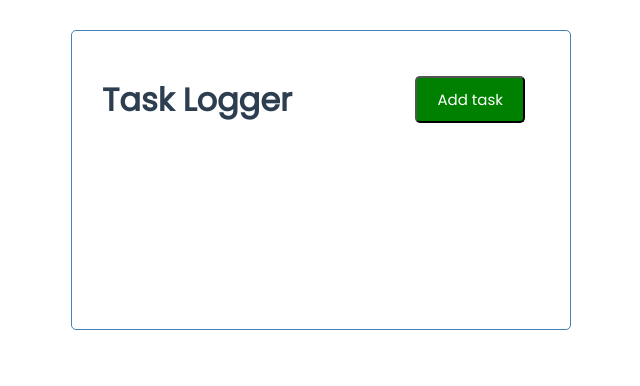
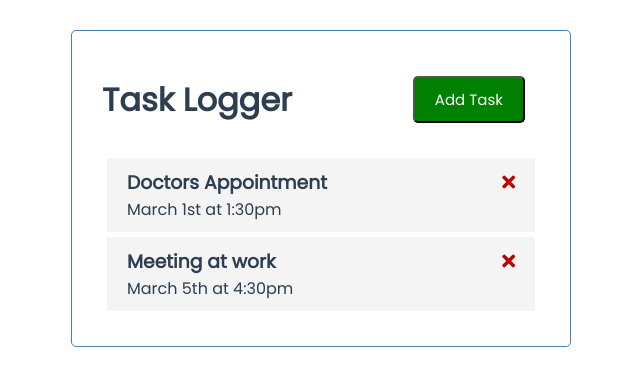
Before and after one commit to xa-xa-xa/task-logger-vue, a Vue app: page / in a window 1280 px wide. Shown: the top 386 px of the page, without its empty margins (319-959 px from the left). Built offline with nearby package versions, Linux system fonts and the light colour scheme.

Commit message:
add main fuctions

```diff
--- a/public/index.html
+++ b/public/index.html
@@ -5,6 +5,7 @@
     <meta http-equiv="X-UA-Compatible" content="IE=edge">
     <meta name="viewport" content="width=device-width,initial-scale=1.0">
     <link rel="icon" href="<%= BASE_URL %>favicon.ico">
+    <link rel="stylesheet" href="https://cdnjs.cloudflare.com/ajax/libs/font-awesome/5.15.2/css/all.min.css" />
     <title><%= htmlWebpackPlugin.options.title %></title>
   </head>
   <body>
--- a/src/App.vue
+++ b/src/App.vue
@@ -1,16 +1,84 @@
 <template>
   <div class="container">
-<Header title="Task Logger" />
+    <Header
+      title="Task Logger"
+      @toggle-add-task="toggleAddTask"
+      @showTask="showAddTasks"
+    />
+    <div v-show="showAddTasks">
+      <AddTask @add-task="addTask" />
+    </div>
+    <Tasks
+      :tasks="tasks"
+      @delete-task="deleteTask"
+      @toggle-reminder="toggleReminder"
+    />
   </div>
 </template>
 
 <script>
+// imports
+import Header from './components/Header';
+import Tasks from './components/Tasks';
+import AddTask from './components/AddTask';
 
-import Header from './components/Header'
 export default {
   name: 'App',
   components: {
-    Header
+    Header,
+    Tasks,
+    AddTask,
+  },
+  data() {
+    return {
+      tasks: [],
+      showAddTasks: false,
+    };
+  },
+  methods: {
+    toggleAddTask() {
+      this.showAddTasks = !this.showAddTasks;
+    },
+    addTask(task) {
+      this.tasks = [...this.tasks, task];
+    },
+    deleteTask(id) {
+      if (
+        confirm(
+          `You are about to delete "${
+            this.tasks.find((t) => t.id === id).text
+          }" task. Are you sure?`
+        )
+      )
+        this.tasks = this.tasks.filter((t) => t.id !== id);
+    },
+    toggleReminder(id) {
+      console.log(
+        'remainder',
+        id,
+        this.tasks.find((t) => t.id === id).reminder
+      );
+      this.tasks = this.tasks.map((task) => {
+        // TODO Toggling just once???
+        return task.id === id ? { ...task, reminder: !task.remainder } : task;
+      });
+    },
+  },
+  created() {
+    this.tasks = [
+      {
+        id: 1,
+        text: 'Doctors Appointment',
+        day: 'March 1st at 1:30pm',
+        reminder: false,
+      },
+      {
+        id: 2,
+        text: 'Meeting at work',
+        day: 'March 5th at 4:30pm',
+        reminder: false,
+      },
+    ];
   },
 };
 </script>
--- /dev/null
+++ b/src/components/AddTask.vue
@@ -0,0 +1,82 @@
+<template>
+  <form @submit="onSubmit">
+    <div class="form-control">
+      <label>Task</label>
+      <input v-model="text" type="text" name="text" placeholder="Add Task" />
+    </div>
+    <div class="form-control">
+      <label for="">Date & Time</label>
+      <input v-model="day" type="text" name="day" placeholder="Add Date and Time" />
+    </div>
+    <div class="form-control form-control-check">
+      <label for="">Set Reminder</label>
+      <input v-model="reminder" type="checkbox" name="reminder" />
+    </div>
+    <input type="submit" value="Save Task" class="btn btn-block" />
+  </form>
+</template>
+
+<script>
+export default {
+  name: 'AddTask',
+  data() {
+    return {
+      text: '',
+      day: '',
+      reminder: false,
+    };
+  },
+  methods: {
+      onSubmit(e) {
+          e.preventDefault();
+          console.log("SUBMIT")
+          if(!this.text) {
+              alert('Please enter task text!');
+              return
+          }
+          const newTask = {
+              id: Math.floor(Math.random()*1000000),
+              text: this.text,
+              reminder: this.reminder,
+              day: this.day,
+          }
+        this.$emit("add-task",newTask);
+
+          this.text ="";
+          this.day = "";
+          this.reminder = false;
+      }
+  }
+};
+</script>
+
+<style scoped>
+.add-form {
+  margin-bottom: 40px;
+}
+.form-control {
+  margin: 20px 0;
+}
+.form-control label {
+  display: block;
+}
+.form-control input {
+  width: 100%;
+  height: 40px;
+  margin: 5px;
+  padding: 3px 7px;
+  font-size: 1.125rem;
+}
+.form-control-check {
+  display: flex;
+  align-items: center;
+  justify-content: space-between;
+}
+.form-control label {
+  flex: 1;
+}
+.form-control-check input {
+  flex: 2;
+  height: 20px;
+}
+</style>
--- a/src/components/Header.vue
+++ b/src/components/Header.vue
@@ -1,23 +1,36 @@
 <template>
   <header>
     <h1>{{ title }}</h1>
-    <Button @click="onClick()" text="Add task" color="green" />
+    <Button
+      @toggle-add-task="$emit('toggle-add-task')"
+      @click="onClick()"
+      :text="show"
+      color="green"
+    />
     <!-- <Button text="Update task" color="blue" />
     <Button text="Delete task" color="red" /> -->
   </header>
 </template>
 
 <script>
-import Button from './Button'
+import Button from './Button';
+
+// let show = false;
 export default {
   name: 'Header',
-    props: { title: String },
+  props: { title: String, showTask: Boolean },
   components: {
-        Button
+    Button,
   },
   methods: {
-        onClick() {
-            console.log('click')
+    async onClick() {
+      this.$emit('toggle-add-task');
+    },
+  },
+  computed: {
+    show : function(){
+      // TODO Show conditional rendering on button
+      return this.showTask ? "Close" : "Add Task"
     }
   }
   // props: { title: {
@@ -25,7 +38,6 @@ export default {
   //     default: 'Hello World'
   // } },
   // props: ['title']
-
 };
 </script>
 
--- /dev/null
+++ b/src/components/Task.vue
@@ -0,0 +1,51 @@
+<template>
+  <div
+    @dblclick="$emit('toggle-reminder', task.id)"
+    :class="[task.reminder ? 'reminder' : null, 'task']"
+  >
+    <h3>
+      {{ task.text }}
+      <i class="fas fa-times" @click="onDelete(task.id)"></i>
+    </h3>
+    <p>{{ task.day }}</p>
+  </div>
+</template>
+
+<script>
+export default {
+  name: 'Task',
+  props: {
+    task: Object,
+  },
+  methods: {
+    onDelete(id) {
+      this.$emit('delete-task', id);
+    },
+  },
+};
+</script>
+
+<style scope>
+.fas {
+  color: rgb(187, 0, 0);
+  transition-duration: 0.3s;
+}
+.fas:hover {
+  color: rgb(255, 0, 0);
+  transform: rotate(270deg);
+}
+.task {
+  background: #f4f4f4;
+  margin: 5px;
+  padding: 10px 20px;
+  cursor: pointer;
+}
+.task.reminder {
+  border-left: 5px solid rgb(103, 172, 0);
+}
+.task h3 {
+  display: flex;
+  align-items: center;
+  justify-content: space-between;
+}
+</style>
--- /dev/null
+++ b/src/components/Tasks.vue
@@ -0,0 +1,24 @@
+<template>
+  <div v-for="task in tasks" :key="task.id">
+    <Task
+      :task="task"
+      @delete-task="$emit('delete-task', task.id)"
+      @toggle-reminder="$emit('toggle-reminder', task.id)"
+    />
+  </div>
+</template>
+
+<script>
+import Task from './Task';
+
+export default {
+  name: 'Tasks',
+  props: {
+    tasks: Array,
+  },
+  components: {
+    Task,
+  },
+  emits: ['delete-task', 'toggle-reminder'],
+};
+</script>
```
Lines whose indentation alone changed are shown as unchanged.
